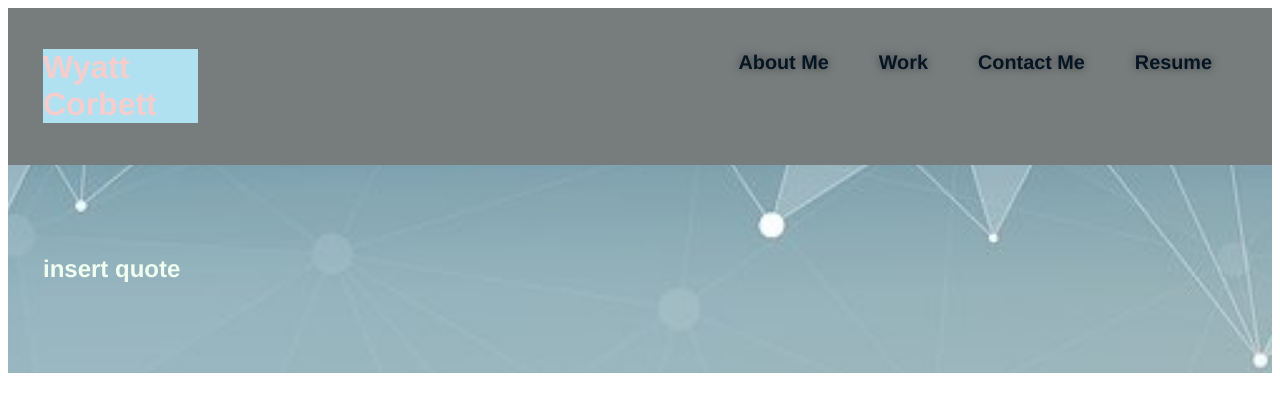
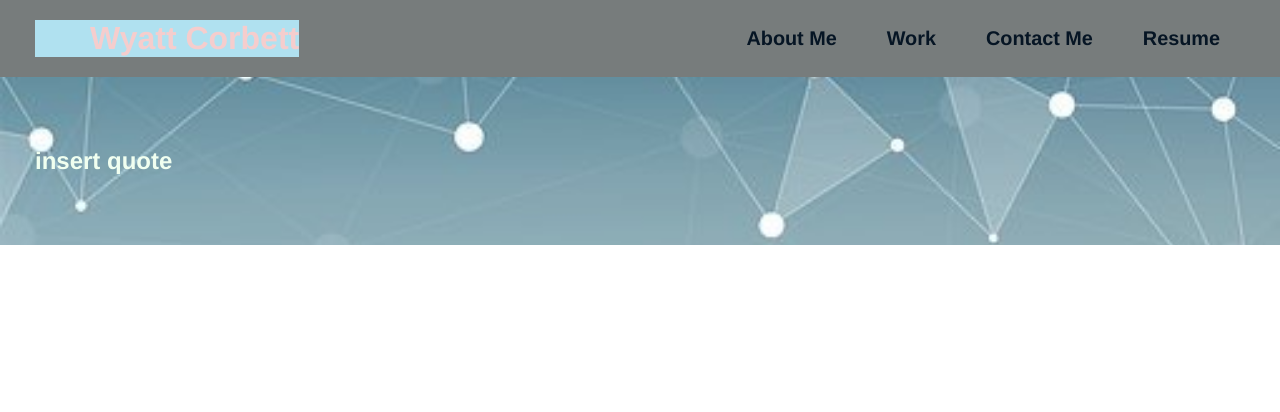
Before and after one commit to jwcorbett/my-first-portfolio, a plain HTML site: page index.html in a window 1280 px wide. Drawn offline with Linux system fonts and the light colour scheme.

Commit message:
updated css

```diff
--- a/assets/css/style.css
+++ b/assets/css/style.css
@@ -1,7 +1,23 @@
+* {
+    box-sizing: border-box;
+    margin: 0;
+    padding: 0;
+  }
+
+
 body {
     font-family: Helvetica, Arial, sans-serif;
-    color:honeydew
+    color:honeydew;
   }
+
+  #wyatt-corbett {
+    background-color: rgb(176, 225, 240);
+    padding-left: 55px;
+    margin-right: 85px;
+    color: rgb(245, 205, 205);
+    display: flex;
+    justify-content: flex-start;
+}
 
   header {
       padding: 20px 35px;
@@ -33,7 +49,6 @@ body {
     padding: 10px 25px;
     font-weight: lighter;
     font-size: 1.55vw;
-    text-shadow: 0 0 10px rgba(0, 0, 0, 0.5);
     font-weight: bold;
   }
 
@@ -52,11 +67,3 @@ body {
     background-position: 80%;
     z-index: 9999;
   }
-
-  #wyatt-corbett {
-      background-color: rgb(176, 225, 240);
-      padding-right: 55px;
-      margin-right: 25px;
-      width: 100px;
-      color: rgb(245, 205, 205);
-  }
```
